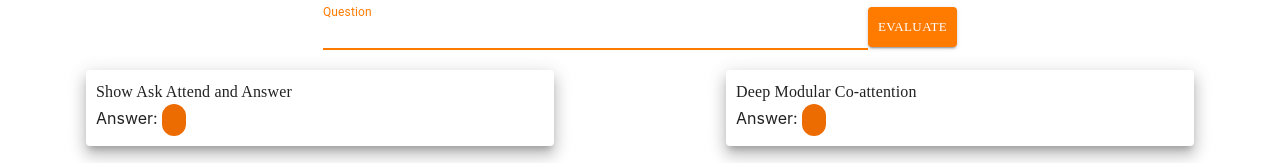
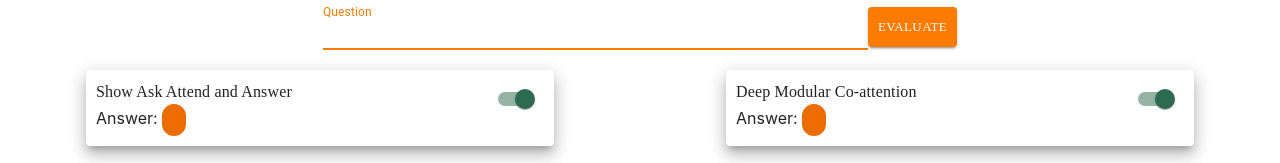
Before and after one commit to Visuo-Textual-Reasoning/vqar-analyzer, a React (Create React App) app: page /vqa in a window 1280 px wide. Shown: the part 650-813 px from the top of the page. Built offline with nearby package versions, Linux system fonts and the light colour scheme; no server answers.

Commit message:
Added feature to disable and enable models

```diff
--- a/src/components/ModelPanel/VQAPanel.jsx
+++ b/src/components/ModelPanel/VQAPanel.jsx
@@ -1,5 +1,5 @@
 import PropTypes from 'prop-types';
-import { Paper, Typography, CircularProgress } from '@mui/material';
+import { Paper, Typography, CircularProgress, Switch } from '@mui/material';
 import React, { useEffect } from 'react';
 import { makeStyles } from '@mui/styles';
 import Answer from '../Answer/Index';
@@ -7,21 +7,24 @@ import { useState } from 'react';
 import { fetchPrediction } from '../../utils/helpers';
 import { useEvaluate } from '../../contexts/EvaluateProvider';
 
-const useStyles = makeStyles( (theme) => {
-	console.log(theme)
+const useStyles = makeStyles((theme) => {
+	console.log(theme);
 	return {
 		panel: {
-			[theme.breakpoints.down("md")] :{
-				width: "55%"
+			[theme.breakpoints.down('md')]: {
+				width: '55%'
 			},
-			[theme.breakpoints.down("sm")] :{
-				width: "100%"
+			[theme.breakpoints.down('sm')]: {
+				width: '100%'
 			},
-			width: "35%",
+			width: '35%',
 			margin: '20px auto',
-			padding: 10,
+			padding: 10
+		},
+		switch: {
+			float: 'right'
 		}
-	}
+	};
 });
 
 export default function VQAModelPanel({ modelName, apiUrl, question, imageIndex }) {
@@ -30,6 +33,7 @@ export default function VQAModelPanel({ modelName, apiUrl, question, imageIndex
 	const [ evaluate, setEvaluate ] = useEvaluate();
 	const [ loading, setLoading ] = useState(false);
 	const [ timeTaken, setTimeTaken ] = useState(null);
+	const [ modelActive, setModelActive ] = useState(true);
 
 	useEffect(
 		() => {
@@ -44,6 +48,7 @@ export default function VQAModelPanel({ modelName, apiUrl, question, imageIndex
 	);
 
 	async function getAnswer() {
+		if(!modelActive) {return}
 		let predictionData = { imageIndex, question };
 
 		try {
@@ -60,7 +65,16 @@ export default function VQAModelPanel({ modelName, apiUrl, question, imageIndex
 	}
 
 	return (
-		<Paper className={classes.panel} elevation={10}>
+		<Paper className={classes.panel} elevation={modelActive ? 10: 3} sx={{ backgroundColor: modelActive ? "white" : "#eeeeee" }}>
+			<Switch
+				className={classes.switch}
+				checked={modelActive}
+				onChange={(e) => {
+					setModelActive(!modelActive);
+				}}
+				inputProps={{ 'aria-label': 'controlled' }}
+				color="primary"
+			/>
 			<Typography sx={{ fontFamily: 'Cascadia Code' }}>{modelName}</Typography>
 			{loading ? <CircularProgress color="secondary" /> : <Answer answer={answer} />}
 			<Typography sx={{ fontFamily: 'Cascadia Code', fontSize: '12px' }}>
```
